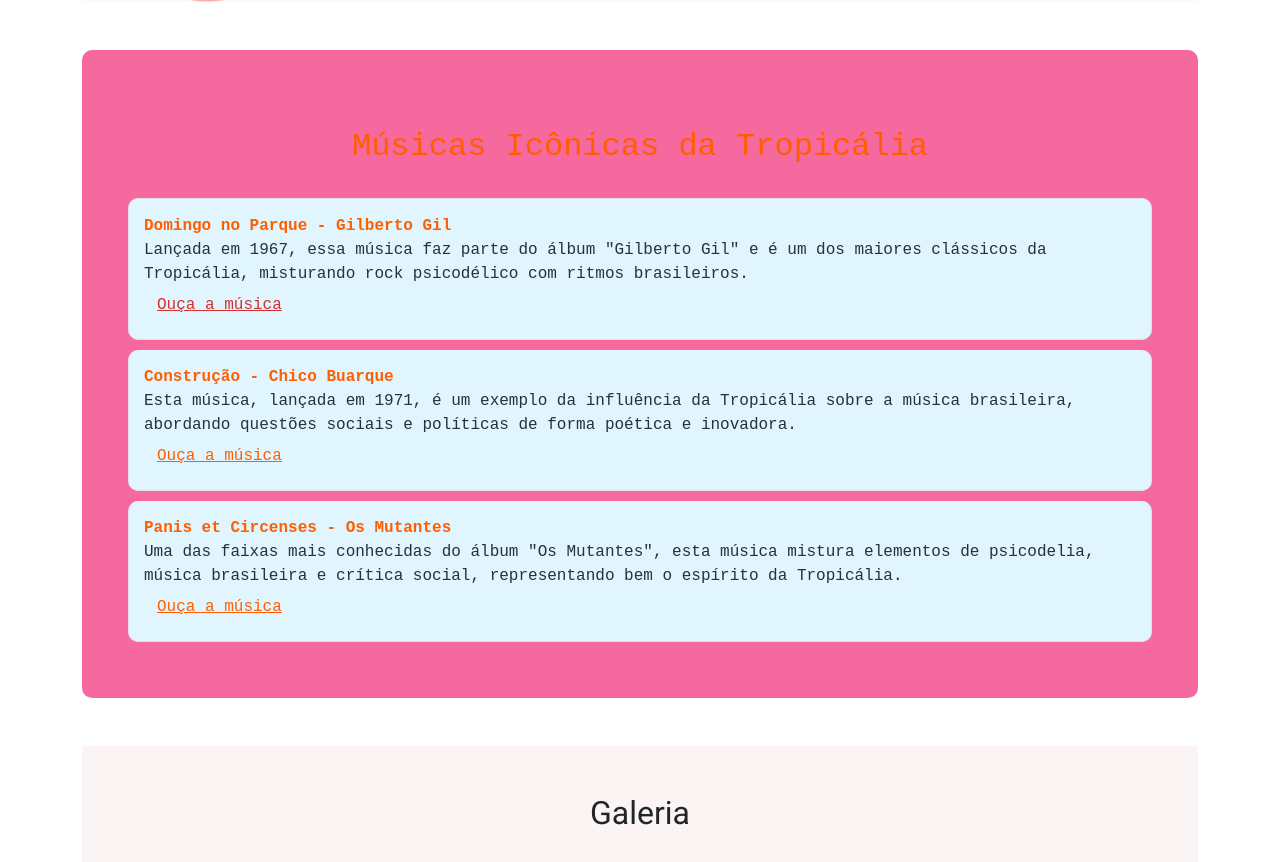
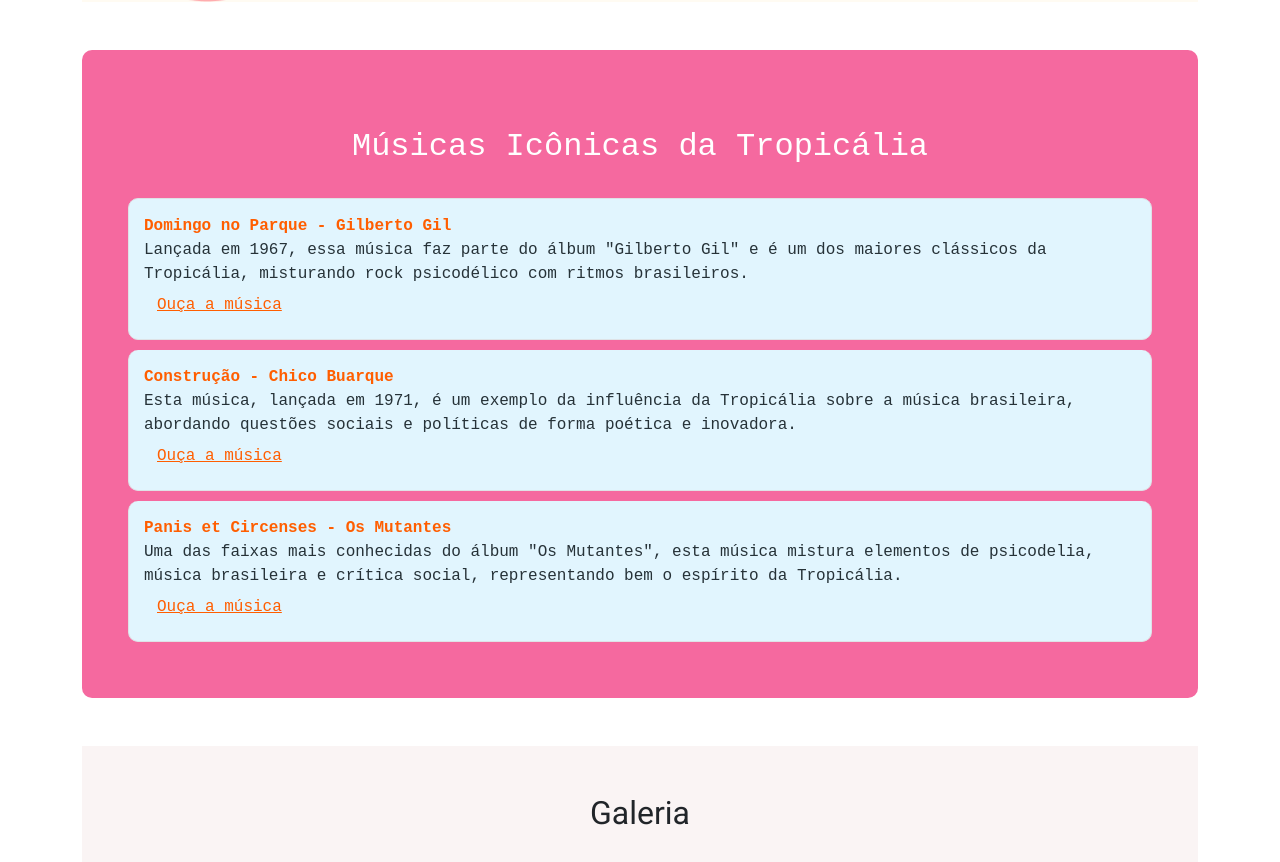
Before and after one commit to vanessapodgurski/trabalho-2, a plain HTML site: page index.html in a window 1280 px wide. Shown: the part 1591-2453 px from the top of the page. Drawn offline with nearby package versions, Linux system fonts and the light colour scheme.

Commit message:
Update index.html

```diff
--- a/index.html
+++ b/index.html
@@ -61,13 +61,13 @@
 
         <!-- Seção de músicas -->
         <section id="musicas" class="my-5" style="background-color:#f5699f; padding: 30px; border-radius: 10px;">
-            <h2 class="text-center pt-5" style="font-family: 'Courier New', Courier, monospace; color: #ff5e00;">Músicas Icônicas da Tropicália</h2>
+            <h2 class="text-center pt-5" style="font-family: 'Courier New', Courier, monospace; color: #ffffff;">Músicas Icônicas da Tropicália</h2>
             <div class="container p-3 mt-3" style="color: #263238;">
                 <ul class="list-group" style="list-style-type: none; padding-left: 0;">
                     <li class="list-group-item" style="background-color: #E1F5FE; border-radius: 10px; padding: 15px; margin-bottom: 10px;">
                         <strong style="color: #ff5e00;">Domingo no Parque - Gilberto Gil</strong><br>
                         Lançada em 1967, essa música faz parte do álbum "Gilberto Gil" e é um dos maiores clássicos da Tropicália, misturando rock psicodélico com ritmos brasileiros.<br>
-                        <a href="https://www.youtube.com/watch?v=Wo9jcGjvq9w" target="_blank" class="btn btn-link" style="color: #D32F2F;">Ouça a música</a>
+                        <a href="https://www.youtube.com/watch?v=Wo9jcGjvq9w" target="_blank" class="btn btn-link" style="color: #ff5e00;">Ouça a música</a>
                     </li>
                     <li class="list-group-item" style="background-color: #E1F5FE; border-radius: 10px; padding: 15px; margin-bottom: 10px;">
                         <strong style="color: #ff5e00;">Construção - Chico Buarque</strong><br>
```
